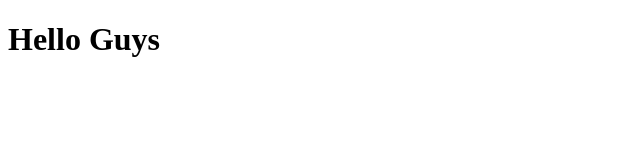
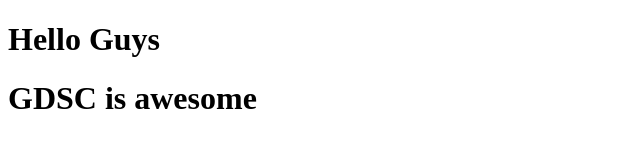
Before and after one commit to biju-borah/GDSCGitGitGithub, a plain HTML site: page index.html in a window 1280 px wide. Shown: the whole page, without its empty margins (0-640 px from the left). Drawn offline with Linux system fonts and the light colour scheme.

Commit message:
2nd commit from feature branch

```diff
--- a/index.html
+++ b/index.html
@@ -10,6 +10,7 @@
 
 <body>
     <h1>Hello Guys</h1>
+    <h1>GDSC is awesome</h1>
 </body>
 
 </html>
```
